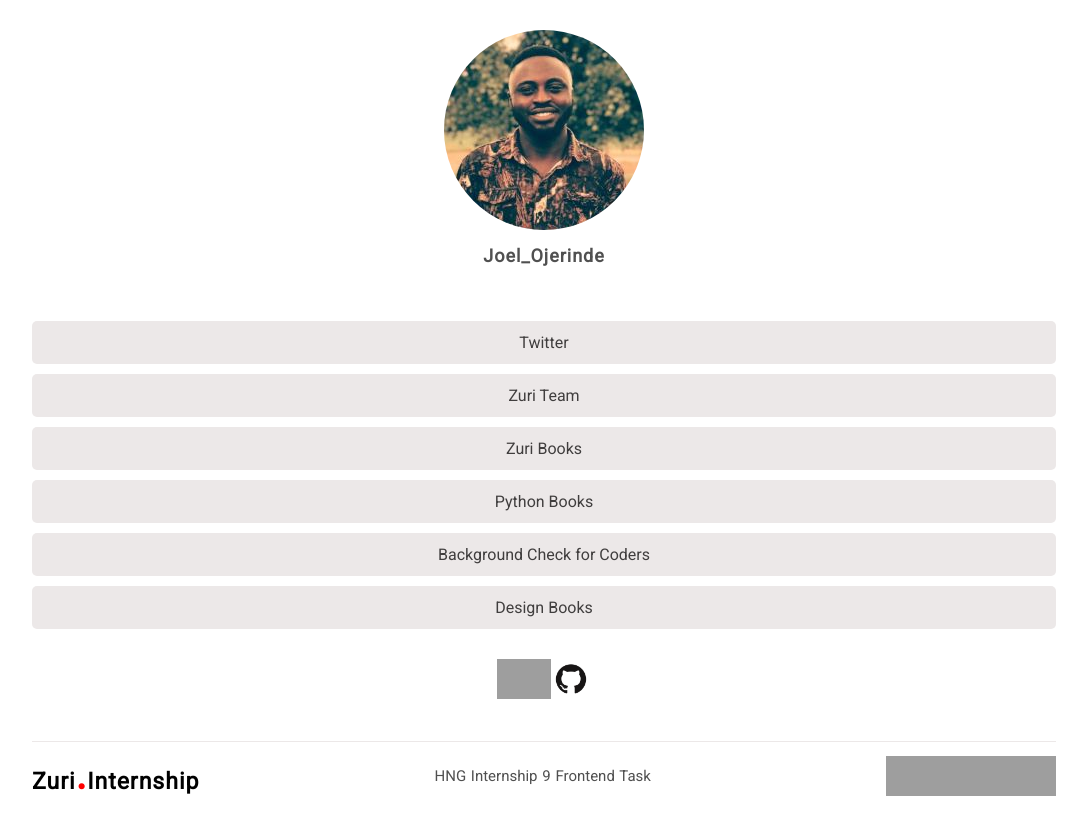
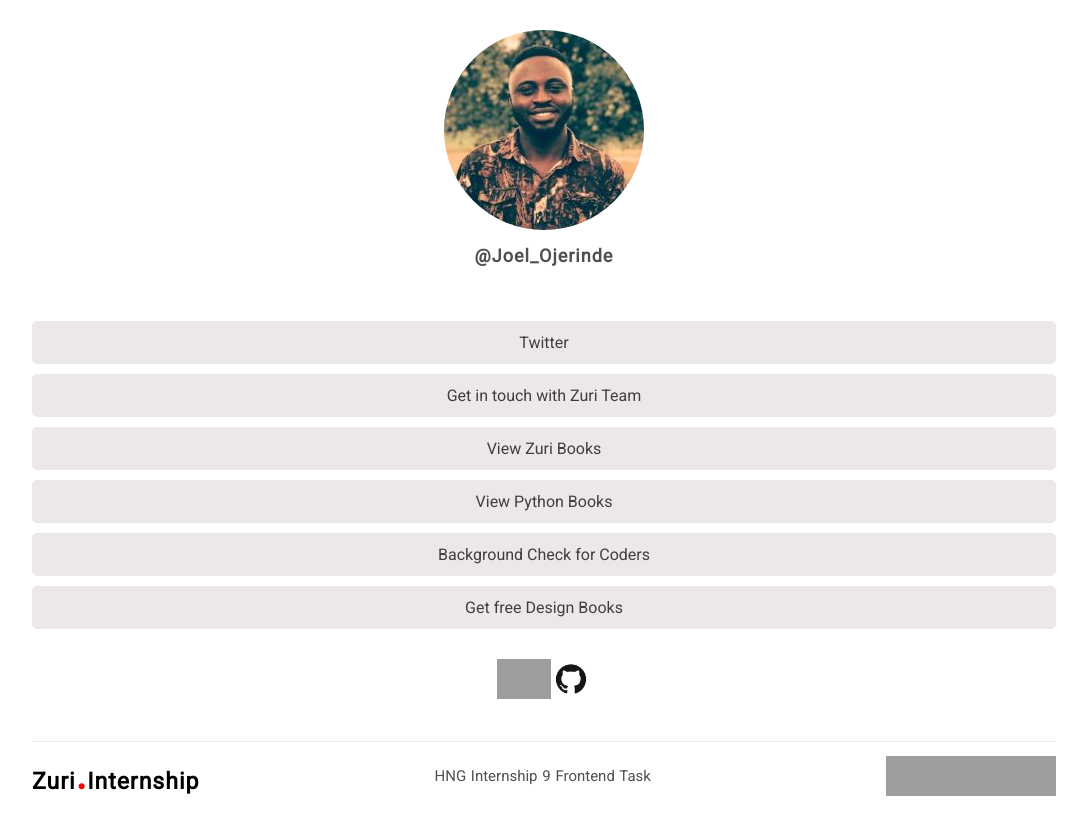
Before and after one commit to Ojerinde/HNG_Linktree, a React (Create React App) app: page / in a window 1280 px wide. Shown: the whole page, without its empty margins (96-1183 px from the left). Built offline with nearby package versions, Linux system fonts and the light colour scheme; grey boxes are pictures that could not be loaded.

Commit message:
Edit links title

```diff
--- a/src/Components/Home/Home.js
+++ b/src/Components/Home/Home.js
@@ -13,28 +13,28 @@ const Home = () => {
         <figure className="profile__img--box">
           <img id="profile__img" src={myImg} alt="OjerindeJoel" />
         </figure>
-        <p id="twitter">Joel_Ojerinde</p>
-        <p id="slack">{hidden ? "" : "Ojerinde Joel"}</p>
+        <p id="twitter">@Joel_Ojerinde</p>
+        <p id="slack">{hidden ? "" : "JoelOjerinde"}</p>
         <div className="profile__links">
           <MyLink id="twitter__link" to="https://twitter.com/Joel_Ojerinde">
             Twitter
           </MyLink>
           <MyLink id="btn__zuri" to="https://training.zuri.team/">
-            Zuri Team
+            Get in touch with Zuri Team
           </MyLink>
           <MyLink
             id="books"
             to="http://books.zuri.team"
             title="Get detailed and self explanatory design and coding books here"
           >
-            Zuri Books
+            View Zuri Books
           </MyLink>
           <MyLink
             id="book__python"
             to="https://books.zuri.team/python-for-beginners?ref_id=victorojerinde"
             title="Get Python book for beginner"
           >
-            Python Books
+            View Python Books
           </MyLink>
           <MyLink
             id="pitch"
@@ -48,7 +48,7 @@ const Home = () => {
             to="https://books.zuri.team/design-rules"
             title="Get a design book for free before it is too late"
           >
-            Design Books
+            Get free Design Books
           </MyLink>
         </div>
         <div className="logo__box">
```
